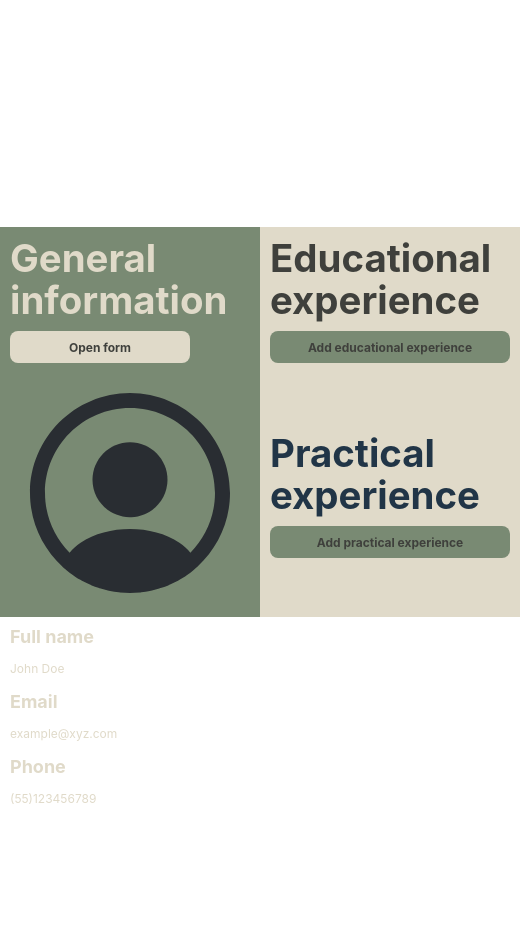
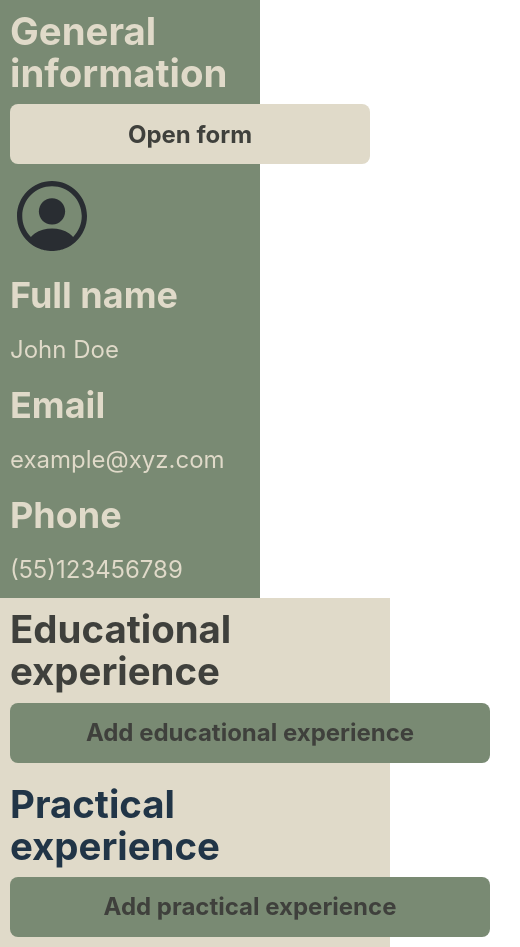
Before and after one commit to Francois-T9/cv-app, a React (Vite) app in the folder cv/: page / in a window 390 px wide. Shown: the whole page, 520 px wide, since content can reach past the window. Before the commit the page ends 844 px from the top, so only its background shows below. Built offline with nearby package versions, Linux system fonts and the light colour scheme.

Commit message:
Adedd styling for mobiles devices

```diff
--- a/cv/src/index.css
+++ b/cv/src/index.css
@@ -32,7 +32,7 @@ a:hover {
 body {
   margin: 0;
   display: flex;
-  place-items: center;
+  /* place-items: center; */
   min-width: 320px;
   min-height: 100vh;
 }
@@ -86,6 +86,11 @@ button:focus-visible {
   font-size: 12px;
 }
 
+.general {
+  display: flex;
+  /* align-items: center; */
+}
+
 .general form,
 .educational form,
 .practical form {
@@ -109,3 +114,66 @@ button:focus-visible {
 
   /* font-family: inherit; */
 }
+
+.general img {
+  width: 7em;
+  height: 7em;
+}
+
+#root label {
+  width: 10em;
+}
+
+.educational-date,
+.practical-date {
+  display: flex;
+}
+.education {
+  /* border: 1px solid var(--black); */
+  display: grid;
+  grid-template-columns: 2fr 1fr;
+
+  border: 2px solid var(--black);
+  padding: 10px;
+  border-radius: 10px;
+  gap: 10px;
+}
+
+/* Mobile styling */
+
+@media (max-width: 430px) {
+  #root {
+    display: flex;
+    flex-direction: column;
+    width: 100%;
+  }
+  #root h2 {
+    font-size: 3em;
+    width: 10em;
+  }
+  #root p,
+  label {
+    font-size: 2em;
+  }
+
+  #root form label {
+    font-size: 2em;
+  }
+
+  button {
+    font-size: 2em;
+    width: 10em;
+  }
+
+  .educational-date,
+  .practical-date {
+    display: flex;
+    flex-direction: column;
+  }
+
+  .education,
+  .practical {
+    display: flex;
+    flex-direction: column;
+  }
+}
```
